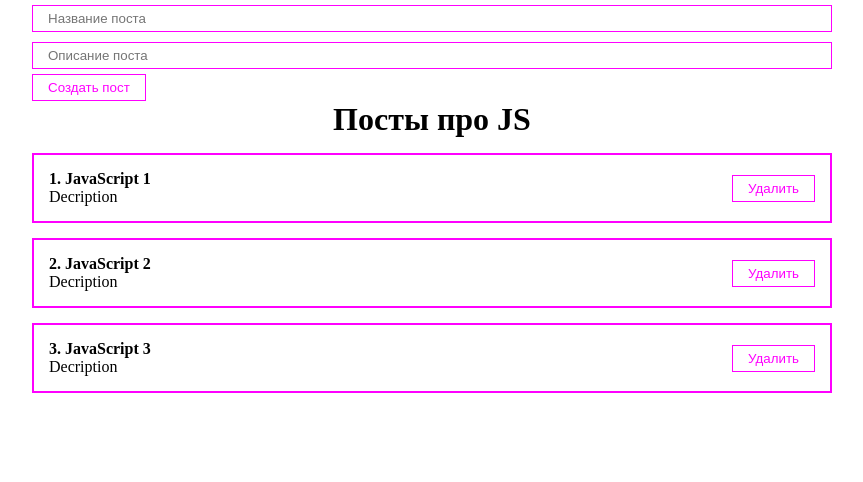
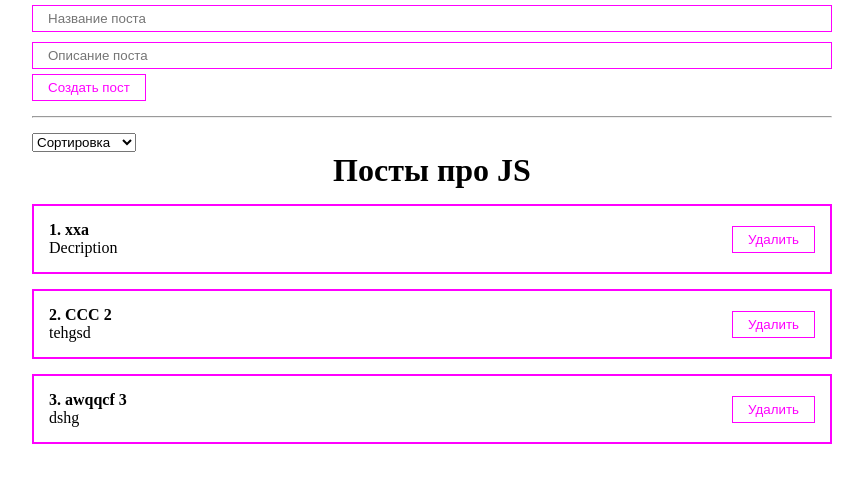
Before and after one commit to nkozlovskaya/react-fund-course, a React (Create React App) app: page / in a window 1280 px wide. Shown: the top 482 px of the page, without its empty margins (208-1071 px from the left). Built offline with nearby package versions, Linux system fonts and the light colour scheme.

Commit message:
add sort of posts. options : name and description

```diff
--- a/src/App.js
+++ b/src/App.js
@@ -2,13 +2,16 @@
 import "./styles/App.css";
 import PostList from "./components/PostList";
 import PostForm from "./components/PostForm";
+import MySelect from "./components/UI/select/MySelect";
 
 function App() {
 	const [posts, setPosts] = useState([
-		{ id: 1, title: "JavaScript 1", body: "Decription" },
-		{ id: 2, title: "JavaScript 2", body: "Decription" },
-		{ id: 3, title: "JavaScript 3", body: "Decription" },
+		{ id: 1, title: "xxa", body: "Decription" },
+		{ id: 2, title: "CCC 2", body: "tehgsd" },
+		{ id: 3, title: "awqqcf 3", body: "dshg" },
 	]);
+
+	const [selectedSort, setSelectedSort] = useState("");
 
 	const createPost = (newPost) => {
 		setPosts([...posts, newPost]);
@@ -18,9 +21,28 @@
 		setPosts(posts.filter((p) => p.id !== post.id));
 	};
 
+	const sortPosts = (sort) => {
+		setSelectedSort(sort);
+		setPosts([...posts].sort((a, b) => a[sort].localeCompare(b[sort])));
+	};
+
 	return (
 		<div className="App">
 			<PostForm create={createPost} />
+			<div>
+				<hr style={{ margin: "15px 0" }} />
+				<div>
+					<MySelect
+						value={selectedSort}
+						onChange={sortPosts}
+						defaultValue="Сортировка"
+						options={[
+							{ value: "title", name: "По названию" },
+							{ value: "body", name: "По описанию" },
+						]}
+					/>
+				</div>
+			</div>
 			{posts.length !== 0 ? (
 				<PostList remove={removePost} posts={posts} title="Посты про JS" />
 			) : (
--- /dev/null
+++ b/src/components/UI/select/MySelect.jsx
@@ -0,0 +1,18 @@
+import React from "react";
+
+const MySelect = ({ options, defaultValue, value, onChange }) => {
+	return (
+		<select value={value} onChange={(event) => onChange(event.target.value)}>
+			<option disabled value="">
+				{defaultValue}
+			</option>
+			{options.map((option) => (
+				<option key={option.value} value={option.value}>
+					{option.name}
+				</option>
+			))}
+		</select>
+	);
+};
+
+export default MySelect;
```
